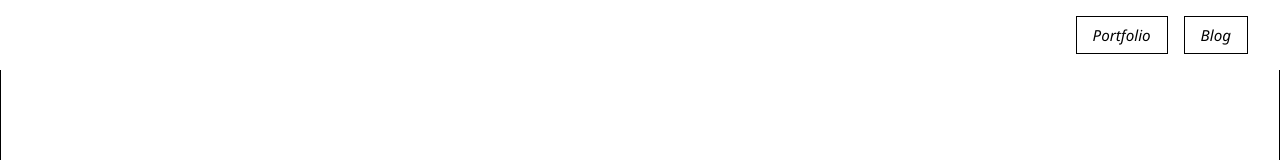
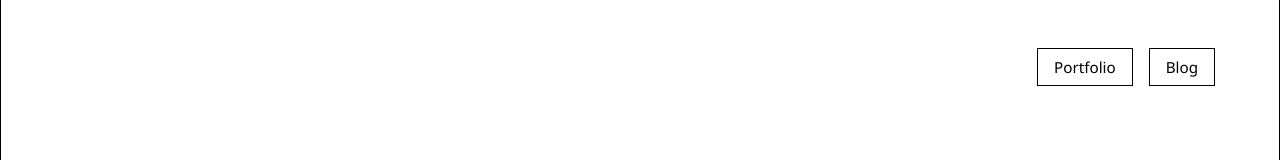
Before and after one commit to ekalhor/elmira-site-new, a Next.js app: page / in a window 1280 px wide. Shown: the top 160 px of the page. Built offline with nearby package versions, Linux system fonts and the light colour scheme; grey boxes are pictures that could not be loaded.

Commit message:
changing headshot address

```diff
--- a/src/app/layout.js
+++ b/src/app/layout.js
@@ -1,25 +1,36 @@
-// src/app/layout.js
+'use client';
 
+import Link from 'next/link';
+import { usePathname } from 'next/navigation';
 import './globals.css';
-import Link from 'next/link';
-
-export const metadata = {
-  title: 'Elmira Kalhor',
-  description: 'Quantitative Researcher | Data Science & Machine Learning',
-};
 
 export default function Layout({ children }) {
+  const pathname = usePathname();
+
+  const isHome = pathname === '/';
+  const isPortfolio = pathname.startsWith('/portfolio');
+  const isBlog = pathname.startsWith('/blog');
+
   return (
-    <html lang="en">
-      <body>
-        <header className="menu-bar">
-          <Link href="/portfolio" className="menu-button">Portfolio</Link>
-          <Link href="/blog" className="menu-button">Blog</Link>
-        </header>
-        <main className="main">
-          {children}
-        </main>
-      </body>
-    </html>
+    <main className="main">
+      <nav className="menu-bar">
+        {isHome && (
+          <>
+            <Link href="/portfolio">
+              <button className="menu-button">Portfolio</button>
+            </Link>
+            <Link href="/blog">
+              <button className="menu-button">Blog</button>
+            </Link>
+          </>
+        )}
+        {(isPortfolio || isBlog) && (
+          <Link href="/">
+            <button className="menu-button">Home</button>
+          </Link>
+        )}
+      </nav>
+      {children}
+    </main>
   );
 }
--- a/src/app/page.js
+++ b/src/app/page.js
@@ -9,12 +9,11 @@ export default function HomePage() {
 
       {/* Headshot */}
       <Image
-        src="/public/media/headshot.jpg"
+        src="/media/headshot.jpg"
         alt="Elmira Kalhor"
         width={300}
         height={300}
         className="profile-pic"
-        priority
       />
 
       {/* Greeting Text */}
```
